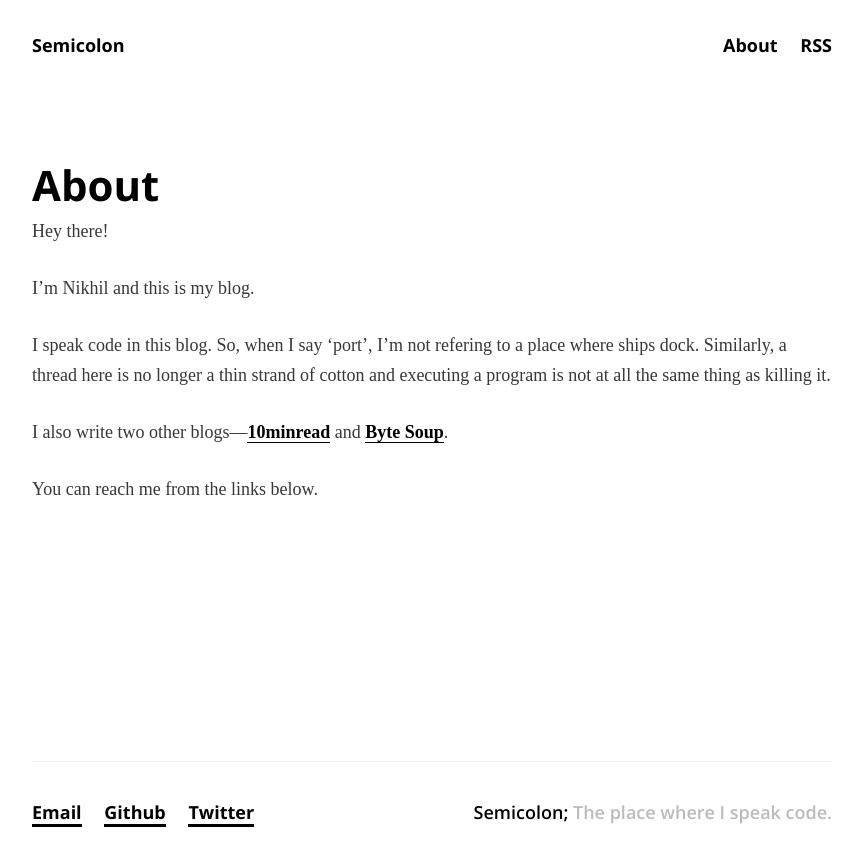
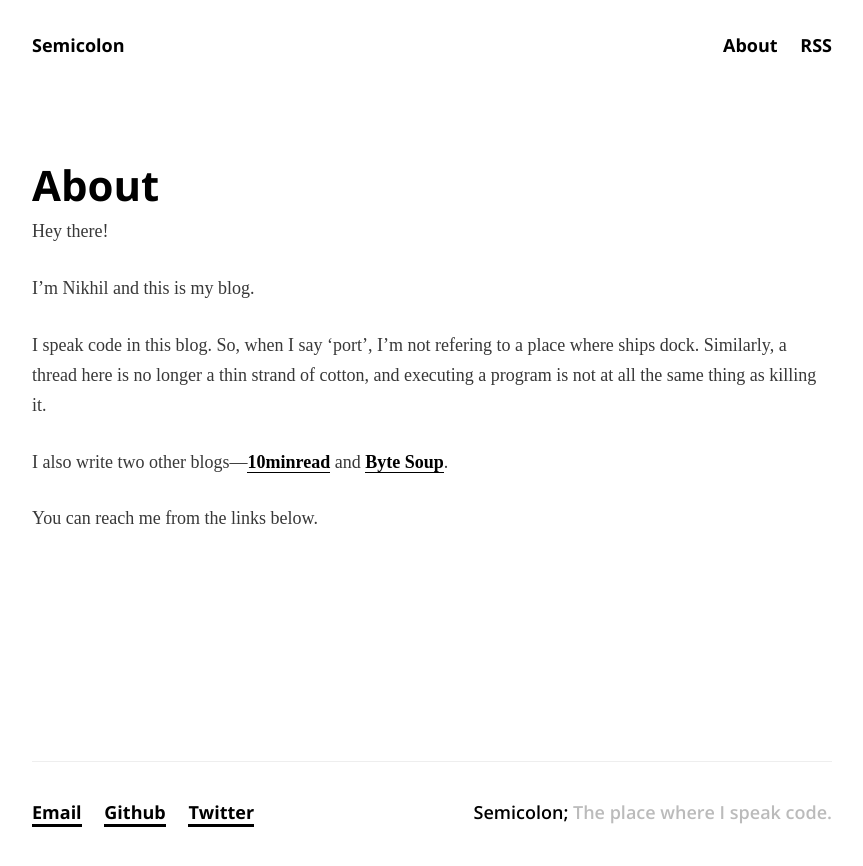
Before and after one commit to nikhilmopidevi/nikhilmopidevi.github.io, a Jekyll site: the page built from about.md, in a window 1280 px wide. Shown: the top 866 px of the page, without its empty margins (208-1071 px from the left). Built offline with Jekyll 4.4.1, drawn with Linux system fonts in a browser that asks for light colours; some web fonts are replaced.

```diff
--- a/about.md
+++ b/about.md
@@ -9,7 +9,7 @@ Hey there!
 I'm Nikhil and this is my blog.
 
 I speak code in this blog.
-So, when I say 'port', I'm not refering to a place where ships dock. Similarly, a thread here is no longer a thin strand of cotton and executing a program is not at all the same thing as killing it.
+So, when I say 'port', I'm not refering to a place where ships dock. Similarly, a thread here is no longer a thin strand of cotton, and executing a program is not at all the same thing as killing it.
 
 I also write two other blogs—[10minread](https://10minread.blogspot.in) and [Byte Soup](https://bytesoup.blogspot.in).
 
```
